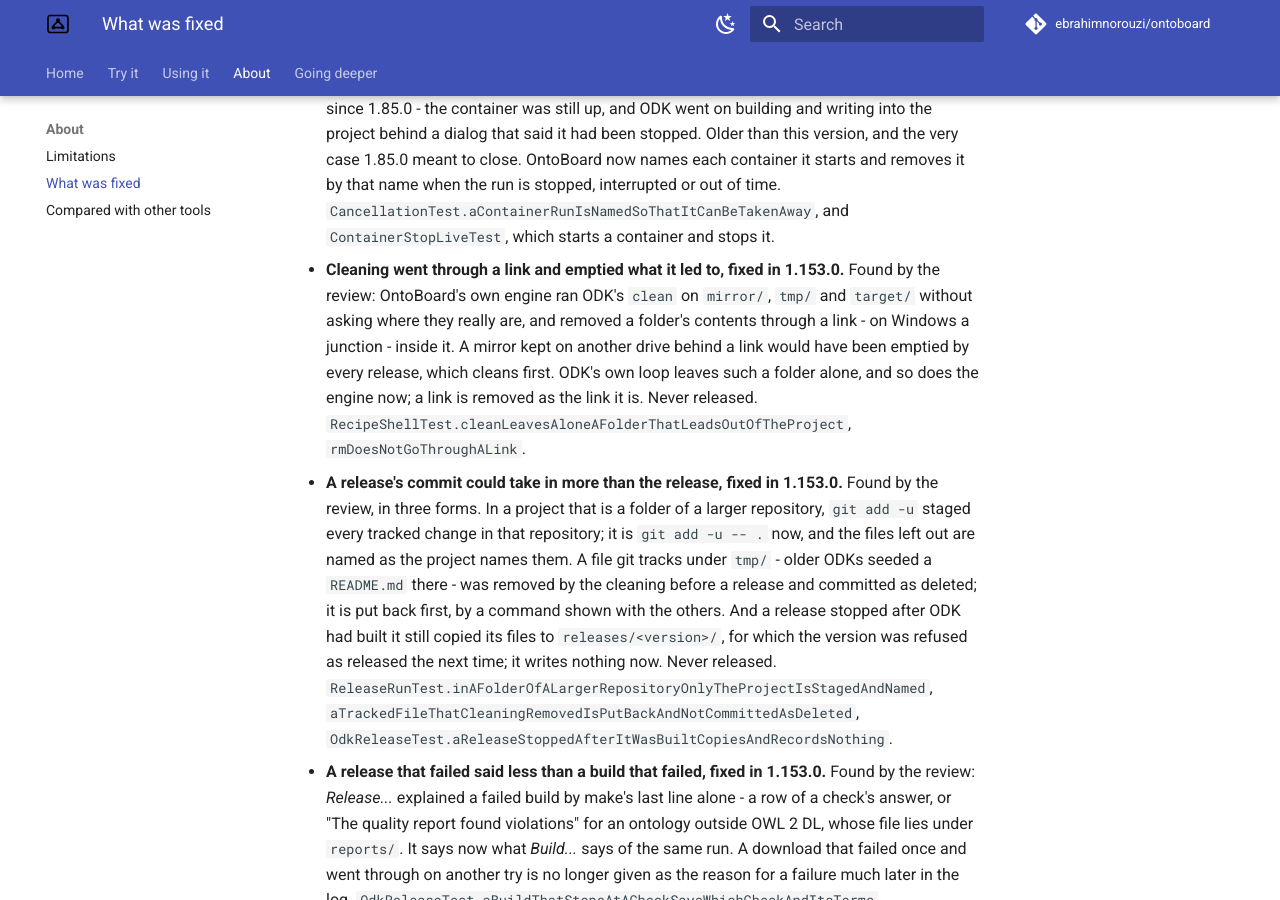
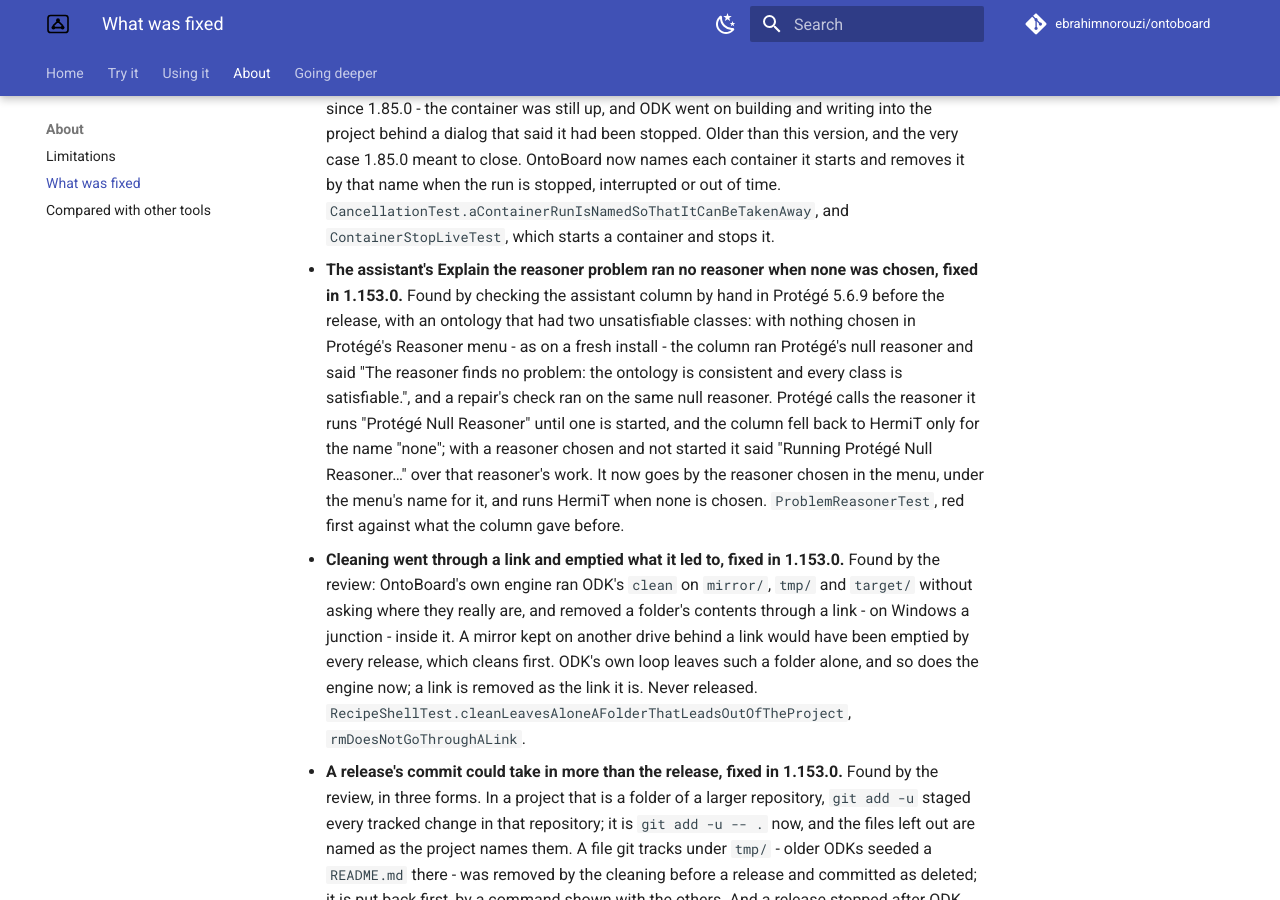
Before and after one commit to ebrahimnorouzi/ontoboard, an MkDocs documentation site: the page built from docs/fixed.md, in a window 1280 px wide and 900 px high, scrolled down 863 px. Built offline with MkDocs 1.6.1 and Material for MkDocs 9.7.7, drawn with Linux system fonts in a browser that asks for light colours; comment, search, counter and statistics services are not loaded.

Commit message:
docs(1.153.0): Explain the reasoner problem runs the reasoner chosen in the menu, or HermiT
The assistant page said it runs "the reasoner Protégé is running", which is exactly the
mistake the fix corrects: Protege runs its null reasoner until one is started. It runs the
reasoner chosen in the Reasoner menu, started or not, and HermiT when None is chosen. The
defect has its entry on the fixed page.

```diff
--- a/docs/fixed.md
+++ b/docs/fixed.md
@@ -38,6 +38,17 @@ record for that version.
   starts and removes it by that name when the run is stopped, interrupted or out of time.
   `CancellationTest.aContainerRunIsNamedSoThatItCanBeTakenAway`, and
   `ContainerStopLiveTest`, which starts a container and stops it.
+- **The assistant's Explain the reasoner problem ran no reasoner when none was chosen, fixed in
+  1.153.0.** Found by checking the assistant column by hand in Protégé 5.6.9 before the release,
+  with an ontology that had two unsatisfiable classes: with nothing chosen in Protégé's Reasoner
+  menu - as on a fresh install - the column ran Protégé's null reasoner and said "The reasoner
+  finds no problem: the ontology is consistent and every class is satisfiable.", and a repair's
+  check ran on the same null reasoner. Protégé calls the reasoner it runs "Protégé Null Reasoner"
+  until one is started, and the column fell back to HermiT only for the name "none"; with a
+  reasoner chosen and not started it said "Running Protégé Null Reasoner…" over that reasoner's
+  work. It now goes by the reasoner chosen in the menu, under the menu's name for it, and runs
+  HermiT when none is chosen. `ProblemReasonerTest`, red first against what the column gave
+  before.
 - **Cleaning went through a link and emptied what it led to, fixed in 1.153.0.** Found by the
   review: OntoBoard's own engine ran ODK's `clean` on `mirror/`, `tmp/` and `target/` without
   asking where they really are, and removed a folder's contents through a link - on Windows a
```
Also changed, not shown: docs/assistant.md (+2 -2 lines).
